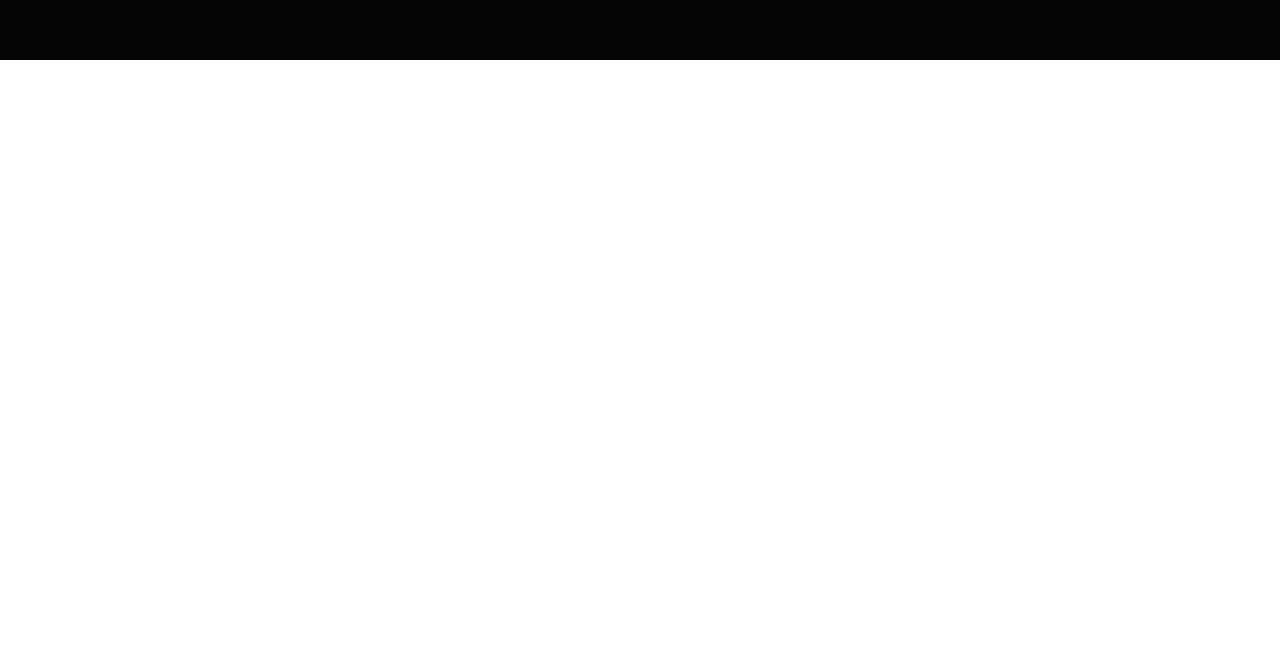
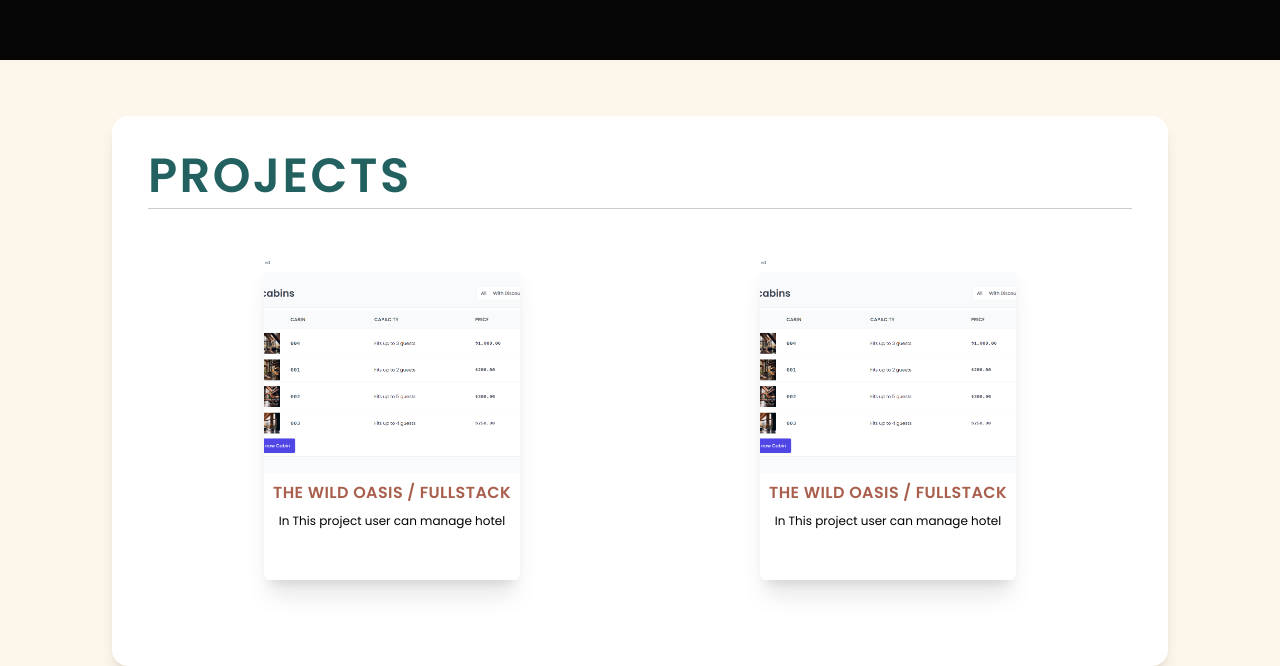
Before and after one commit to Archil-Milorava/My-portfolio-v1, a React (Vite) app: page / in a window 1280 px wide. Shown: the part 820-1486 px from the top of the page. Before the commit the page ends 880 px from the top, so only its background shows below. Built offline with nearby package versions, Linux system fonts and the light colour scheme.

Commit message:
project card in progress

```diff
--- a/package.json
+++ b/package.json
@@ -11,7 +11,8 @@
   },
   "dependencies": {
     "react": "^18.3.1",
-    "react-dom": "^18.3.1"
+    "react-dom": "^18.3.1",
+    "react-icons": "^5.3.0"
   },
   "devDependencies": {
     "@eslint/js": "^9.9.0",
--- a/src/App.jsx
+++ b/src/App.jsx
@@ -1,11 +1,16 @@
-import Header from "./sections/Header"
+import Header from "./sections/Header";
+import ProjectsSection from "./sections/ProjectsSection";
+import SectionWrapper from "./ui/SectionWrapper";
 
 function App() {
   return (
-    <div className=" h-auto w-full ">
+    <main className="h-auto w-full flex flex-col gap-14 bg-white-main">
       <Header />
-    </div>
-  )
+      <SectionWrapper>
+        <ProjectsSection />
+      </SectionWrapper>
+    </main>
+  );
 }
 
-export default App
+export default App;
--- a/src/sections/Header.jsx
+++ b/src/sections/Header.jsx
@@ -3,10 +3,10 @@ import Presentation from "../ui/Presentation"
 
 function Header() {
     return (
-        <div className=" h-36 w-full">
+        <section >
            <Navbar />
            <Presentation />
-        </div>
+        </section>
     )
 }
 
--- /dev/null
+++ b/src/sections/ProjectsSection.jsx
@@ -0,0 +1,18 @@
+import ProjectCard from "../ui/ProjectCard";
+
+function ProjectsSection() {
+  return (
+    <section className=" h-[550px] w-full border-none p-9 rounded-2xl shadow-lg flex flex-col bg-white">
+        <h1 className="text-5xl font-semibold uppercase tracking-wider text-green-main border-b border-b-black border-opacity-20 pb-2 ">Projects</h1>
+
+        <div className="flex justify-around  h-full w-full items-center gap-2">
+          <ProjectCard />
+
+        </div>
+
+
+    </section>
+  );
+}
+
+export default ProjectsSection;
--- /dev/null
+++ b/src/ui/ProjectCard.jsx
@@ -0,0 +1,75 @@
+import { useState } from "react";
+import { FaGithub } from "react-icons/fa";
+
+function ProjectCard() {
+  const [isHovered, setIsHovered] = useState(false);
+
+  return (
+      <>
+    <div
+      className="flex flex-col hover:w-[36rem]  h-80 w-64 transition-all duration-500 rounded-md cursor-pointer shadow-xl overflow-hidden"
+      onMouseEnter={() => setIsHovered(true)}
+      onMouseLeave={() => setIsHovered(false)}
+    >
+      <div className=" w-full h-2/3">
+        <img
+          src="../../public/wild-2.png"
+          className="h-full object-cover "
+          alt="prj"
+        />
+      </div>
+      <div className=" w-full h-1/3 flex flex-col items-center space-y-2 p-2">
+        <h2 className="uppercase font-semibold tracking-wide text-red-main">
+          The Wild Oasis / FullStack
+        </h2>
+        <p className="text-center text-xs">
+          In This project user can manage hotel
+        </p>
+        {isHovered && (
+          <div className="flex gap-3 items-center">
+            <a href="">
+              <FaGithub className="text-xl text-red-main hover:text-opacity-60 transition-all" />
+            </a>
+            <p className="text-xs">
+              Built with: React-Query, React-Router, Supabase, Styled Components
+            </p>
+          </div>
+        )}
+      </div>
+    </div>
+    <div
+    className="flex flex-col hover:w-[36rem]  h-80 w-64 transition-all duration-500 rounded-md cursor-pointer shadow-xl overflow-hidden"
+    onMouseEnter={() => setIsHovered(true)}
+    onMouseLeave={() => setIsHovered(false)}
+  >
+    <div className=" w-full h-2/3">
+      <img
+        src="../../public/wild-2.png"
+        className="h-full object-cover "
+        alt="prj"
+      />
+    </div>
+    <div className=" w-full h-1/3 flex flex-col items-center space-y-2 p-2">
+      <h2 className="uppercase font-semibold tracking-wide text-red-main">
+        The Wild Oasis / FullStack
+      </h2>
+      <p className="text-center text-xs">
+        In This project user can manage hotel
+      </p>
+      {isHovered && (
+        <div className="flex gap-3 items-center">
+          <a href="">
+            <FaGithub className="text-xl text-red-main hover:text-opacity-60 transition-all" />
+          </a>
+          <p className="text-xs">
+            Built with: React-Query, React-Router, Supabase, Styled Components
+          </p>
+        </div>
+      )}
+    </div>
+  </div>
+  </>
+  );
+}
+
+export default ProjectCard;
--- /dev/null
+++ b/src/ui/SectionWrapper.jsx
@@ -0,0 +1,9 @@
+function SectionWrapper({children}) {
+    return (
+        <section className="h-auto px-28 ">
+            {children}
+        </section>
+    )
+}
+
+export default SectionWrapper
```
Also changed, not shown: public/wild-2.PNG (added), 1 other file (tests, documents, lock files or other folders).
